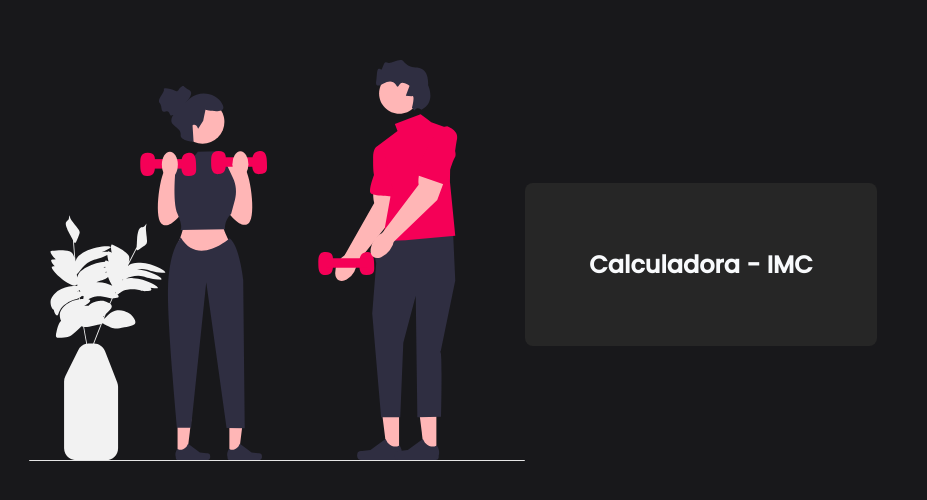
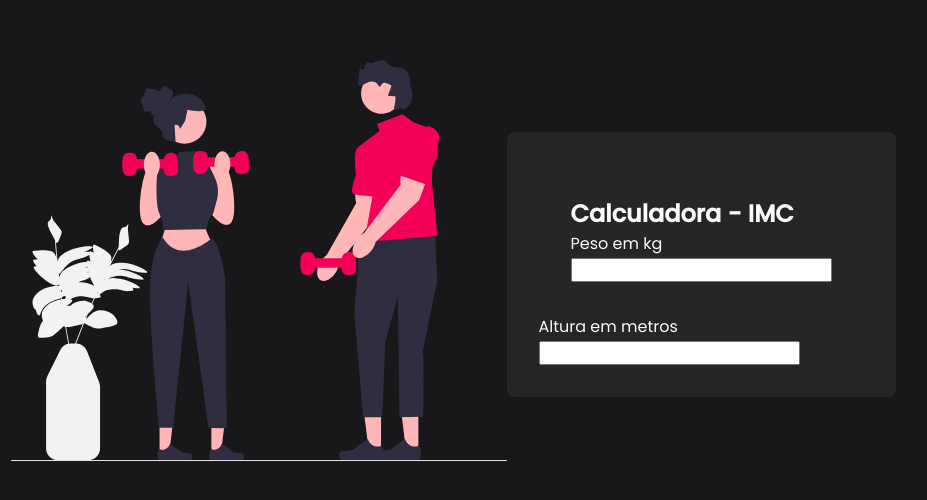
Before and after one commit to Alineevang/review01, a plain HTML site: page revisao-01/index.html in a window 1280 px wide. Shown: the part 136-636 px from the top of the page, without its empty margins (187-1114 px from the left). Drawn offline with Linux system fonts and the light colour scheme.

Commit message:
feat: create in puts fields

```diff
--- a/revisao-01/index.html
+++ b/revisao-01/index.html
@@ -12,14 +12,28 @@
 <body>
     <main>
         <section id="picture">
-        <img src="assets/images/trainer.svg" alt=""/>
+            <img src="assets/images/trainer.svg" alt="" />
         </section>
 
         <section id="form">
             <div id="calculator">
                 <h1 id="title">Calculadora - IMC</h1>
 
+                <div class="input-box"></div>
+                <label for="weight">Peso em kg</label>
+                <div class="input-field">
+                <input type="number" id="weight" name="weight" required />
+                </div>
+
             </div>
+            <div class="input-box"></div>
+            <label for="weight">Altura em metros</label>
+            <div class="input-field">
+            <input type="number" id="height" name="height" required />
+
+            </div>
+            </div>
+        </div>
 
         </section>
     </main>
```
